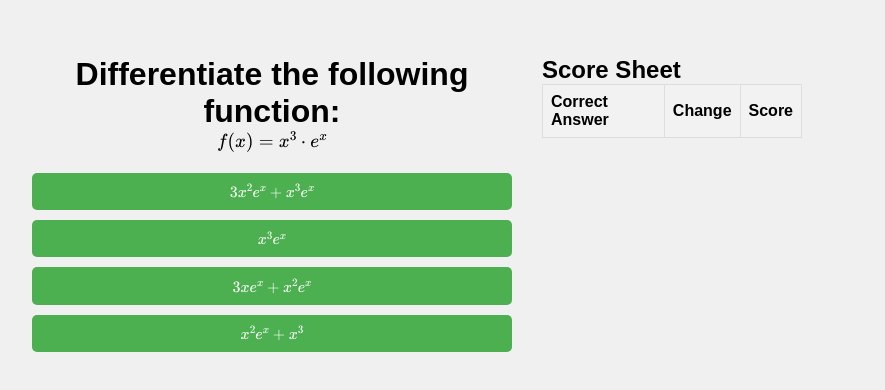
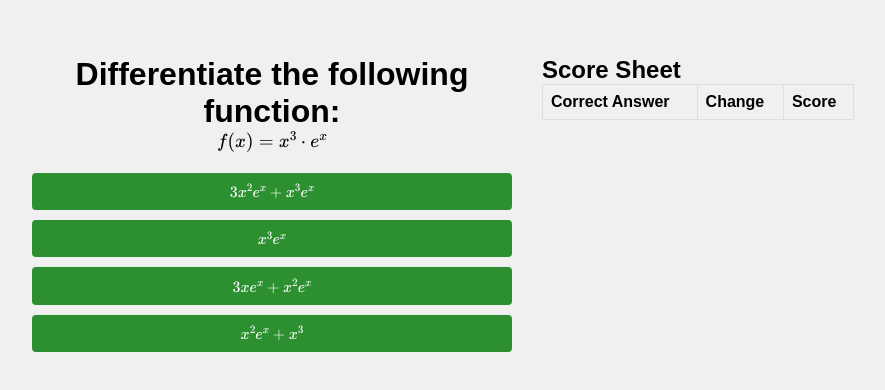
Before and after one commit to mo2718281828/derivativepractice, a plain HTML site: page index.html in a window 1280 px wide. Shown: the part 196-586 px from the top of the page, without its empty margins (228-1113 px from the left). Drawn offline with nearby package versions, Linux system fonts and the light colour scheme.

Commit message:
Update styles.css

```diff
--- a/styles.css
+++ b/styles.css
@@ -38,10 +38,10 @@ body {
 
 .options-container button {
   padding: 10px;
-  background-color: #4CAF50;
+  background-color: #2C8F30;
   color: white;
   border: none;
-  border-radius: 5px;
+  border-radius: 4px;
   cursor: pointer;
 }
 
@@ -55,7 +55,7 @@ body {
 }
 
 table {
-  width: 100%;
+  width: 120%;
   border-collapse: collapse;
 }
 
@@ -66,7 +66,7 @@ th, td {
 }
 
 th {
-  background-color: #f2f2f2;
+  background-color: #f0f0f0;
 }
 
 td.green {
@@ -84,5 +84,5 @@ td.score {
 
 td.answer {
   width: 60%;
-  font-size: 12px;
+  font-size: 10px;
 }
```
